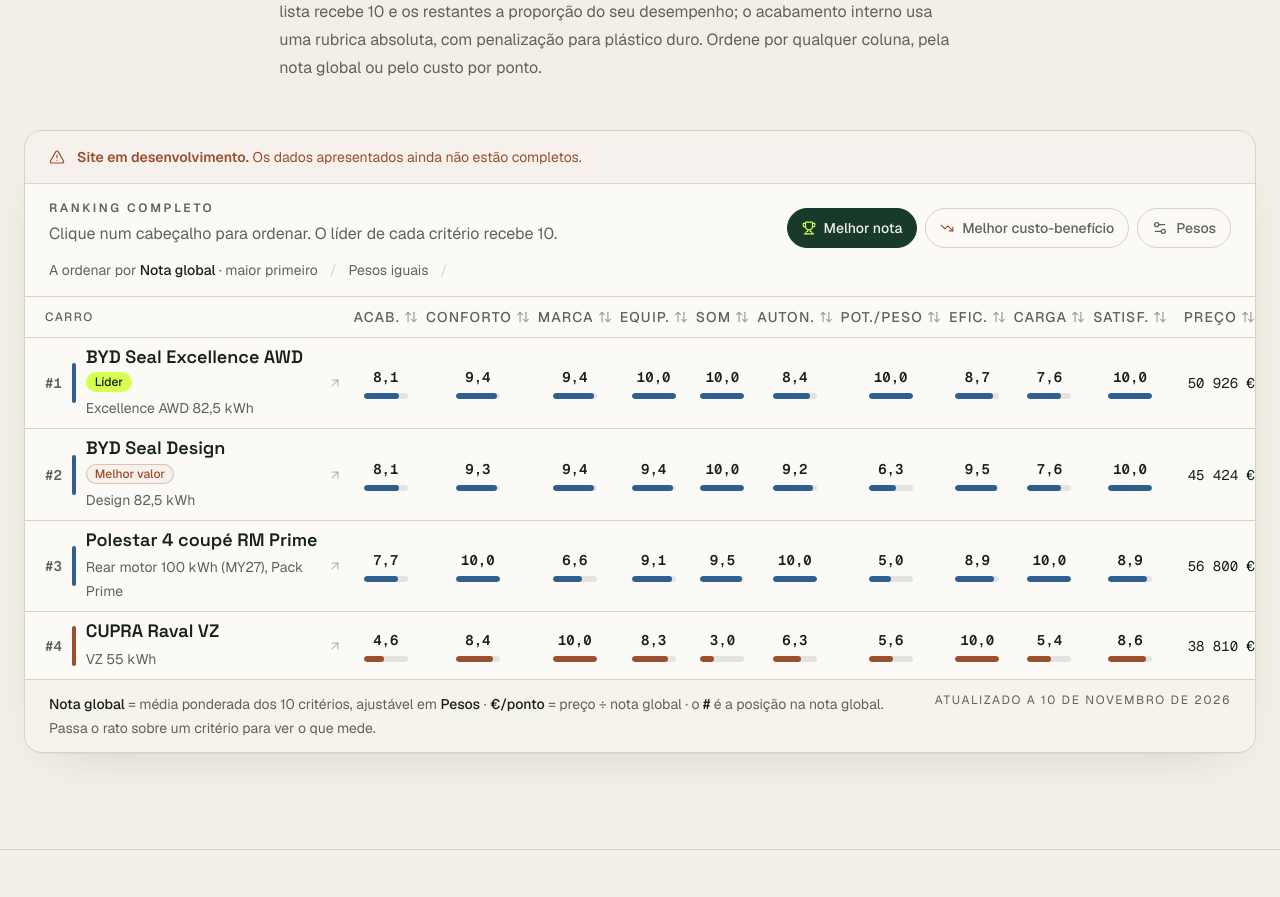
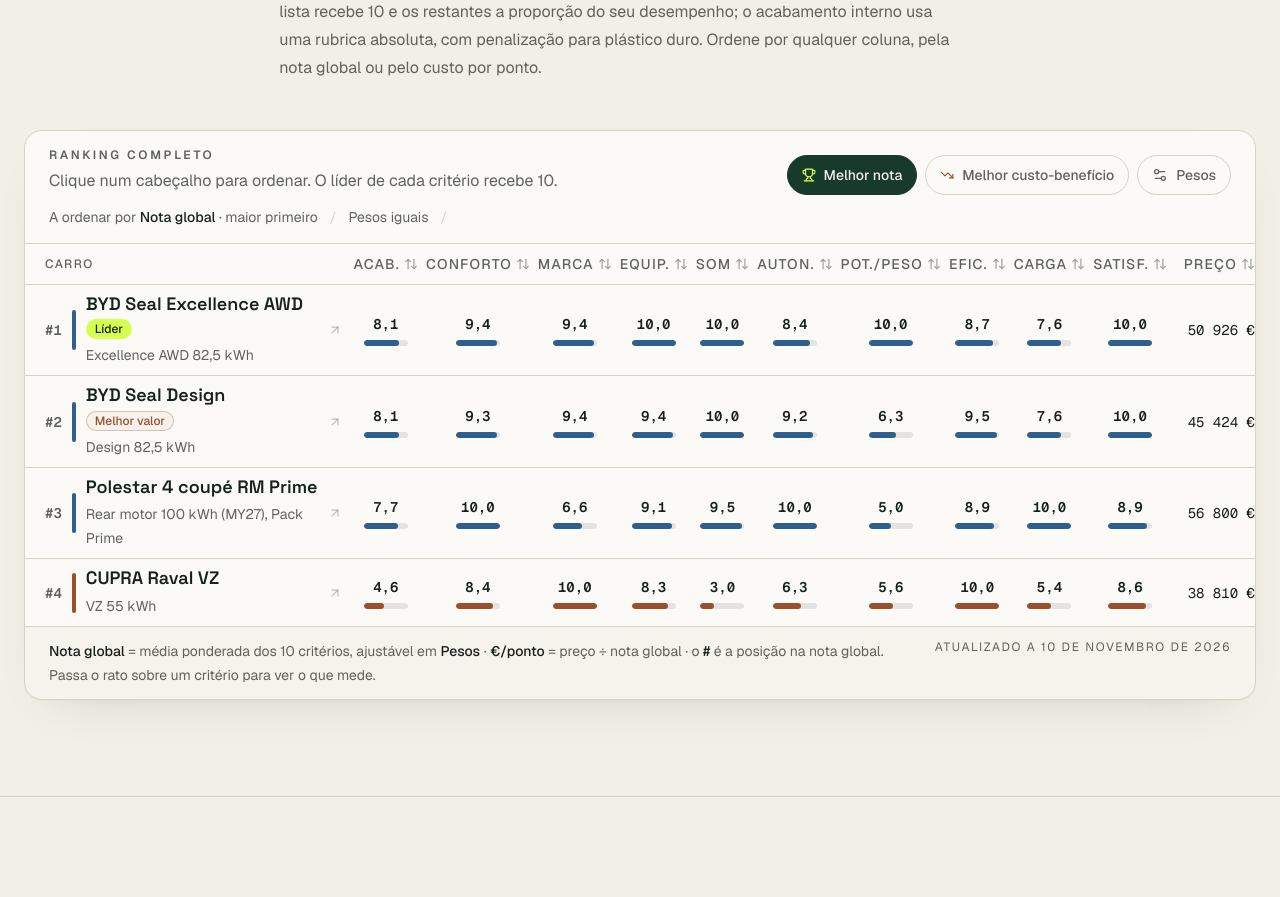
Before and after one commit to MessiasLima/comparativo-ev-portugal, a Next.js app: page / in a window 1280 px wide. Shown: the part 920-1817 px from the top of the page. Built offline with nearby package versions, Linux system fonts and the light colour scheme; no server answers.

Commit message:
remove development disclaimer (#76)

```diff
--- a/src/components/ranking-table.tsx
+++ b/src/components/ranking-table.tsx
@@ -10,7 +10,6 @@ import {
   ArrowUpRight,
   Settings2,
   TrendingDown,
-  TriangleAlert,
   Trophy,
 } from "lucide-react"
 import { cn } from "cn"
@@ -310,17 +309,6 @@ export function RankingTable({
   return (
     <>
       <div className="overflow-hidden rounded-2xl border border-line bg-card shadow-[0_1px_0_rgba(20,32,26,0.04),0_20px_50px_-35px_rgba(20,32,26,0.25)]">
-      <p className="flex items-start gap-3 border-b border-copper/20 bg-copper/5 px-5 py-3.5 text-sm leading-6 text-copper sm:px-6">
-        <TriangleAlert
-          className="mt-1 size-4 shrink-0"
-          strokeWidth={1.8}
-          aria-hidden="true"
-        />
-        <span>
-          <span className="font-semibold">Site em desenvolvimento.</span> Os
-          dados apresentados ainda não estão completos.
-        </span>
-      </p>
       <div className="border-b border-line px-5 py-4 sm:px-6">
         <div className="flex flex-col gap-4 xl:flex-row xl:items-end xl:justify-between">
           <div>
```
